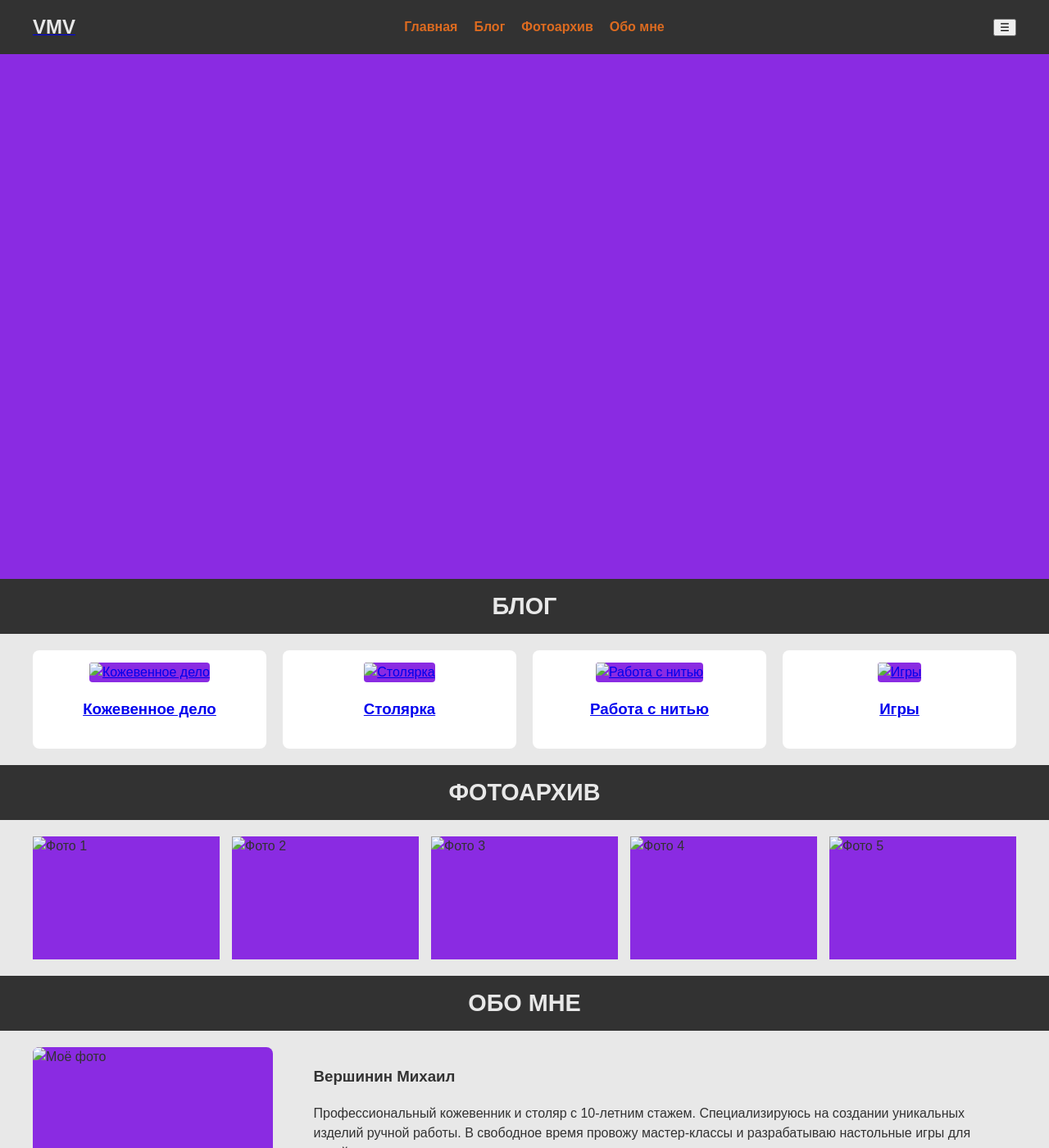
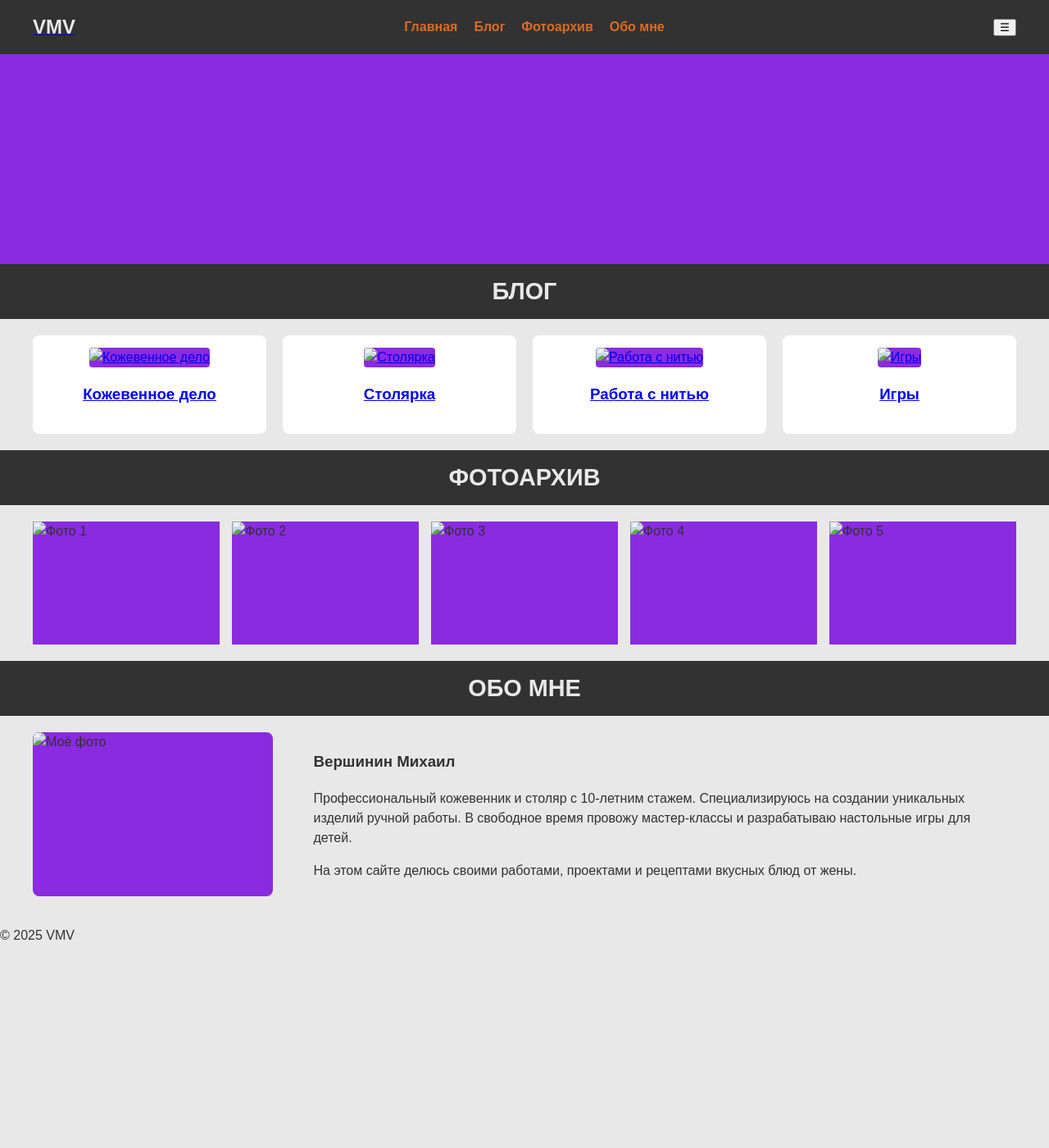
Before and after one commit to VershininMV/vershininmv.github.io, a Jekyll site: the page built from index.md, in a window 1280 px wide and 1400 px high. Shown: the whole window at 82% size. Built offline with Jekyll 4.4.1, drawn with Linux system fonts in a browser that asks for light colours.

Commit message:
Update style.css

```diff
--- a/css/style.css
+++ b/css/style.css
@@ -44,7 +44,7 @@ body {
 .hero {
   position: relative;
   width: 100%;
-  padding-top: 50%; /* Соотношение 2:1 (ширина:высота) */
+  padding-top: 20%; /* Соотношение 2:1 (ширина:высота) */
   background: #8A2BE2;
   overflow: hidden;
 }
```
